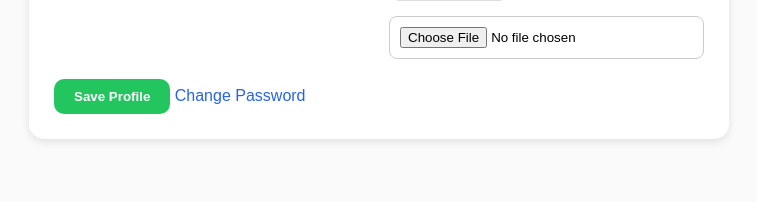
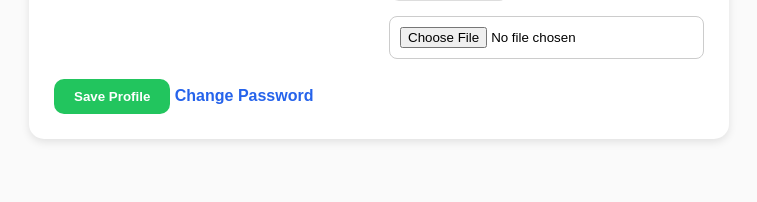
Before and after one commit to shreya-kindalkar/recipe-book, a Django app: page /add-profile/ in a window 1280 px wide. Shown: the part 598-800 px from the top of the page, without its empty margins (261-1018 px from the left). Run offline with Django 5.2, Linux system fonts and the light colour scheme; a user stored in the database is signed in; tables that the repository leaves empty hold one stand-in row (values such as "Sample post"); grey boxes marked "Sample" are stand-in pictures.

Commit message:
Changed add_profile.html

```diff
--- a/core/templates/core/add_profile.html
+++ b/core/templates/core/add_profile.html
@@ -48,6 +48,7 @@
 
             <button class="save-btn">Save Profile</button>
 
+            <!-- FIXED: Only show link if URL exists -->
             <a href="{% url 'password_change' %}" class="password-btn">Change Password</a>
 
         </form>
@@ -110,6 +111,7 @@ textarea { height: 100px; }
     display: inline-block;
     margin-top: 20px;
     color: #2563eb;
+    font-weight: bold;
 }
 </style>
 
```
